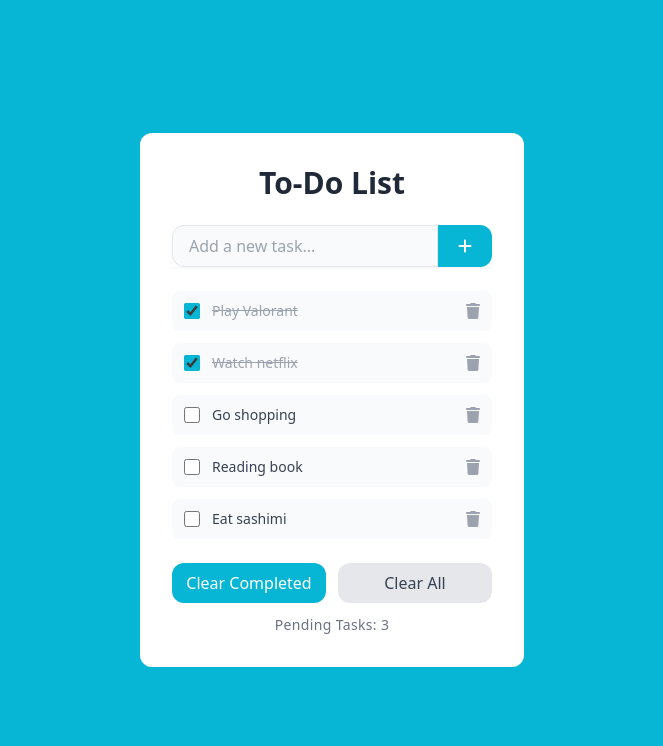
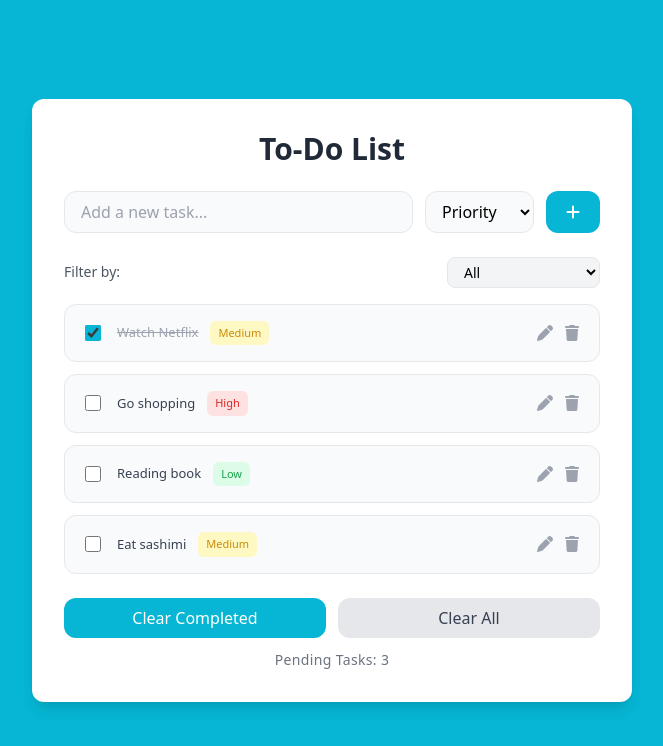
Before and after one commit to ThienNg65/todo-list, a Nuxt app: page / in a window 1280 px wide. Shown: the top 746 px of the page, without its empty margins (308-971 px from the left). Built offline with nearby package versions, Linux system fonts and the light colour scheme.

Commit message:
Add priority functionality with filtering and edit workflow

```diff
--- a/app/app.vue
+++ b/app/app.vue
@@ -1,33 +1,105 @@
 <template>
-  <div class="card bg-white min-w-96 text-center p-8 rounded-xl">
+  <div class="card bg-white w-[600px] text-center p-8 rounded-xl shadow-lg">
     <h1 class="text-3xl font-semibold mb-6 text-gray-800">To-Do List</h1>
 
     <!-- Input -->
-    <div class="flex mb-6 shadow-sm">
+    <div class="flex gap-3 mb-6">
       <input v-model="newTask" @keydown.enter.prevent="addTask" type="text" placeholder="Add a new task..."
-        class="flex-1 rounded-l-xl px-4 py-2 bg-gray-50 border border-gray-200 focus:outline-none focus:border-cyan-500" />
-      <button @click="addTask" class="bg-cyan-500 text-white px-5 rounded-r-xl hover:bg-cyan-600 active:scale-95">
+        class="flex-1 rounded-xl px-4 py-2 bg-gray-50 border border-gray-200 focus:outline-none focus:border-cyan-500" />
+
+      <select v-model="newPriority"
+        class="rounded-xl px-3 py-2 bg-gray-50 border border-gray-200 focus:outline-none focus:border-cyan-500">
+        <option disabled value="">Priority</option>
+        <option value="high">High</option>
+        <option value="medium">Medium</option>
+        <option value="low">Low</option>
+      </select>
+
+      <button @click="addTask" class="bg-cyan-500 text-white px-5 rounded-xl hover:bg-cyan-600 active:scale-95">
         <i class="fa-solid fa-plus"></i>
       </button>
     </div>
 
-    <!-- Task List -->
+    <!-- FILTER -->
+    <div class="flex justify-between items-center mb-4">
+      <p class="text-gray-600 text-sm">Filter by:</p>
+
+      <select v-model="activeFilter" class="rounded-lg px-3 py-1 bg-gray-100 border border-gray-200 text-sm">
+        <option value="all">All</option>
+        <option value="high">High Priority</option>
+        <option value="medium">Medium Priority</option>
+        <option value="low">Low Priority</option>
+      </select>
+    </div>
+
     <ul class="mb-6 space-y-3 text-left">
-      <li v-for="task in tasks" :key="task.id"
-        class="flex items-center justify-between bg-gray-50 px-3 py-2 rounded-lg hover:bg-gray-100 transition-colors">
-        <label class="flex items-center space-x-3 cursor-pointer select-none">
-          <input id="checkbox" type="checkbox" v-model="task.completed" @click="toggleTask(task.id)"
-            class="w-4 h-4 accent-cyan-500 cursor-pointer rounded-lg" />
+      <li v-for="task in filteredTasks" :key="task.id" class="flex items-center justify-between bg-gray-50 px-5 py-4 rounded-xl
+           hover:bg-gray-100 transition border border-gray-200">
+        <div class="flex items-center gap-4 flex-1">
+
+          <!-- Checkbox -->
+          <input type="checkbox" v-model="task.completed" @click="toggleTask(task.id)"
+            class="w-4 h-4 accent-cyan-500 cursor-pointer" />
+
+          <!-- VIEW MODE -->
+          <template v-if="editingTaskId !== task.id">
+            <div class="flex items-center gap-3">
               <span :class="[
-            'text-sm',
+                'text-[13px]',
                 task.completed ? 'line-through text-gray-400' : 'text-gray-700'
               ]">
                 {{ task.title }}
               </span>
-        </label>
-        <button @click="deleteTask(task.id)" class="text-gray-400 hover:text-red-500 transition">
+
+              <!-- Priority Badge -->
+              <span class="text-[11px] px-2 py-1 rounded-md font-medium capitalize" :class="{
+                'bg-red-100 text-red-600': task.priority === 'high',
+                'bg-yellow-100 text-yellow-600': task.priority === 'medium',
+                'bg-green-100 text-green-600': task.priority === 'low'
+              }">
+                {{ task.priority }}
+              </span>
+            </div>
+          </template>
+
+          <!-- EDIT MODE -->
+          <template v-else>
+            <div class="flex items-center gap-3 flex-1">
+
+              <!-- Text input -->
+              <input v-model="editText" type="text" class="flex-1 px-3 py-2 text-sm border border-gray-300 rounded-lg
+                   shadow-sm focus:ring-1 focus:ring-cyan-400 focus:outline-none" />
+
+              <!-- Priority dropdown -->
+              <select v-model="editPriority" class="px-3 py-2 text-sm border border-gray-300 rounded-lg
+                   shadow-sm focus:ring-1 focus:ring-cyan-400 focus:outline-none">
+                <option value="high">High</option>
+                <option value="medium">Medium</option>
+                <option value="low">Low</option>
+              </select>
+
+              <button @click="saveEdit(task)" class="text-green-500 hover:text-green-600 text-lg">
+                <i class="fa-solid fa-check"></i>
+              </button>
+
+            </div>
+          </template>
+
+        </div>
+
+        <div class="flex items-center gap-3 pl-4">
+
+          <!-- Edit button -->
+          <button v-if="editingTaskId !== task.id" @click="startEdit(task)" class="text-gray-400 hover:text-blue-500">
+            <i class="fa-solid fa-pen"></i>
+          </button>
+
+          <!-- Delete button -->
+          <button @click="deleteTask(task.id)" class="text-gray-400 hover:text-red-500">
             <i class="fa-solid fa-trash"></i>
           </button>
+
+        </div>
       </li>
     </ul>
 
@@ -42,14 +114,13 @@
     </div>
 
     <p class="text-gray-500 text-sm tracking-wide">
-      Pending Tasks: <span class="font-medium">{{ pendingTasks }}</span>
+      Pending Tasks:
+      <span class="font-medium">{{ pendingTasks }}</span>
     </p>
   </div>
 </template>
 
-
 <script setup lang="ts">
-import { useHead } from 'nuxt/app'
 import { ref, computed } from 'vue'
 
 useHead({
@@ -72,36 +143,42 @@ interface Task {
   id: number
   title: string
   completed: boolean
+  priority: 'high' | 'medium' | 'low'
 }
 
 const newTask = ref('')
+const newPriority = ref('')
+const activeFilter = ref('all')
+const editingTaskId = ref<number | null>(null)
+const editText = ref('')
+const editPriority = ref<'high' | 'medium' | 'low'>('medium')
+
 const tasks = ref<Task[]>([
-  { id: 1, title: 'Play Valorant', completed: true },
-  { id: 2, title: 'Watch netflix', completed: true },
-  { id: 3, title: 'Go shopping', completed: false },
-  { id: 4, title: 'Reading book', completed: false },
-  { id: 5, title: 'Eat sashimi', completed: false },
+  { id: 1, title: 'Watch Netflix', completed: true, priority: 'medium' },
+  { id: 2, title: 'Go shopping', completed: false, priority: 'high' },
+  { id: 3, title: 'Reading book', completed: false, priority: 'low' },
+  { id: 4, title: 'Eat sashimi', completed: false, priority: 'medium' },
 ])
 
 const pendingTasks = computed(() => tasks.value.filter(t => !t.completed).length)
 
 function addTask() {
-  if (!newTask.value.trim()) return
+  if (!newTask.value.trim() || !newPriority.value) return
+
   tasks.value.push({
     id: Date.now(),
     title: newTask.value.trim(),
     completed: false,
+    priority: newPriority.value as any
   })
+
   newTask.value = ''
+  newPriority.value = ''
 }
 
 function toggleTask(id: number) {
   const task = tasks.value.find(t => t.id === id)
-  if (task) {
-    console.log(task.completed)
-    task.completed = !task.completed
-    console.log(task.completed)
-  }
+  if (task) task.completed = !task.completed
 }
 
 function deleteTask(id: number) {
@@ -115,6 +192,23 @@ function clearCompleted() {
 function clearAll() {
   tasks.value = []
 }
+
+function startEdit(task: Task) {
+  editingTaskId.value = task.id
+  editText.value = task.title
+  editPriority.value = task.priority
+}
+
+function saveEdit(task: Task) {
+  if (editText.value.trim()) task.title = editText.value.trim()
+  task.priority = editPriority.value
+  editingTaskId.value = null
+}
+
+const filteredTasks = computed(() => {
+  if (activeFilter.value === 'all') return tasks.value
+  return tasks.value.filter(t => t.priority === activeFilter.value)
+})
 </script>
 
 <style scoped>
```
Lines whose indentation alone changed are shown as unchanged.
